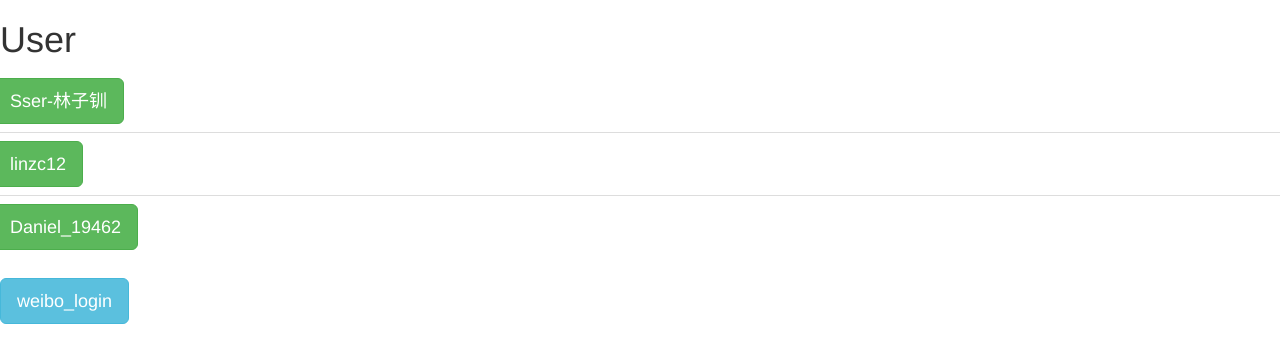
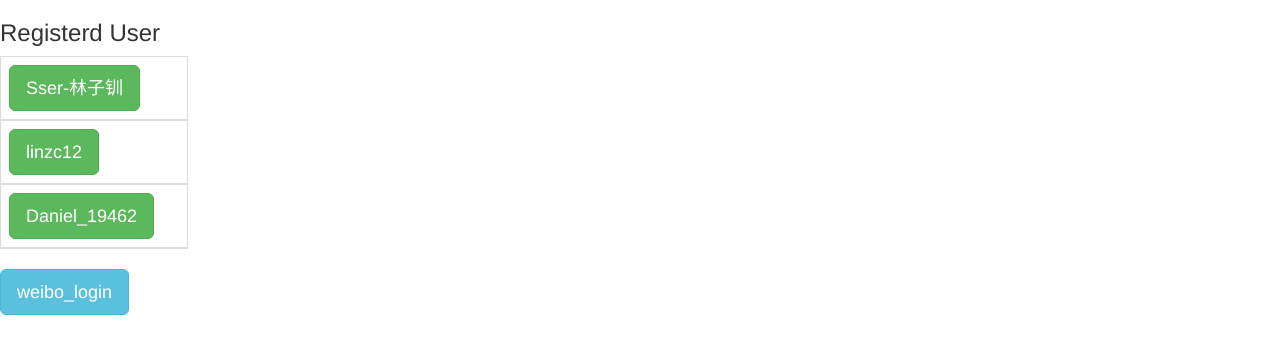
Before and after one commit to LinZichuan/oauth, a Django app: page / in a window 1280 px wide. Shown: the top 363 px of the page. Run offline with Django 3.2, Linux system fonts and the light colour scheme; data comes from the database, SQL or seed files in the repository; both versions use the stored data as it was after the commit; parts of the project's set-up code (start-up, migrations or seed data) failed here and were passed over; some libraries are stand-ins or nearby versions.

Commit message:
beautify

```diff
--- a/lzc/templates/login.html
+++ b/lzc/templates/login.html
@@ -23,10 +23,12 @@
     <script src="http://cdn.bootcss.com/jquery/1.11.2/jquery.min.js"></script>
     <!-- Include all compiled plugins (below), or include individual files as needed -->
     <!-- script src="js/bootstrap.min.js"></script-->
-<h1>User</h1>
+    <div style="top-margin:150px; left-margin:300px">
+	<h3>Registerd User</h3>
 	<div class="row">
-		<div calss="col-md-6">
-		<table class="table">
+		<div class="col-md-2">
+
+		<table class="table table-bordered">
 		<thead>
 				{%for u in user%}
 				<tr><td><a href="/posts/{{u.uid}}"><button type="button" class="btn btn-lg btn-success">{{u.name}}</button></a></td></tr>
@@ -35,6 +37,7 @@
 		</table>
 		</div>
 	</div>
+    </div>
 <a href="/log/"><button type="button" class="btn btn-lg btn-info">weibo_login</button></a>
 </body>
 </html>
--- a/lzc/views.py
+++ b/lzc/views.py
@@ -108,8 +108,11 @@ def posts(request, userid):
 	request.session['uid'] = userid
 	response = get_weibo(user.uid, user.access_token)
 	user_text = get_text_list(response)
-	keywords = get_keywords(user_text).split(',')
-	keywords = keywords[0:len(keywords)-1]
+	if len(user_text) == 0:
+		keywords = ""
+	else :
+		keywords = get_keywords(user_text).split(',')
+		keywords = keywords[0:len(keywords)-1]
 	if 'keywords' in request.GET:
 		new_user_text = []
 		for text in user_text:
```
Also changed, not shown: db.sqlite3, 1 other file.
